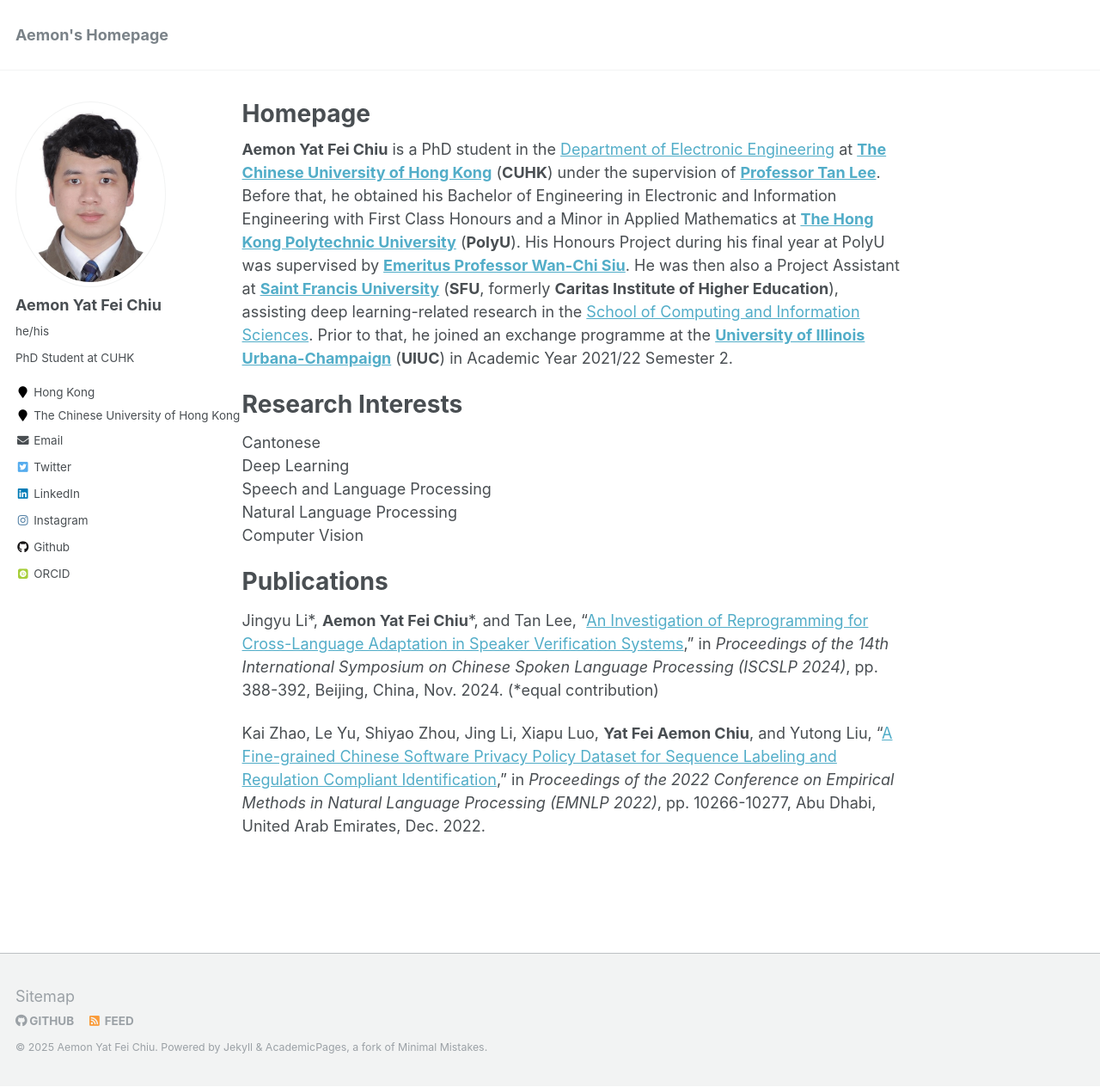
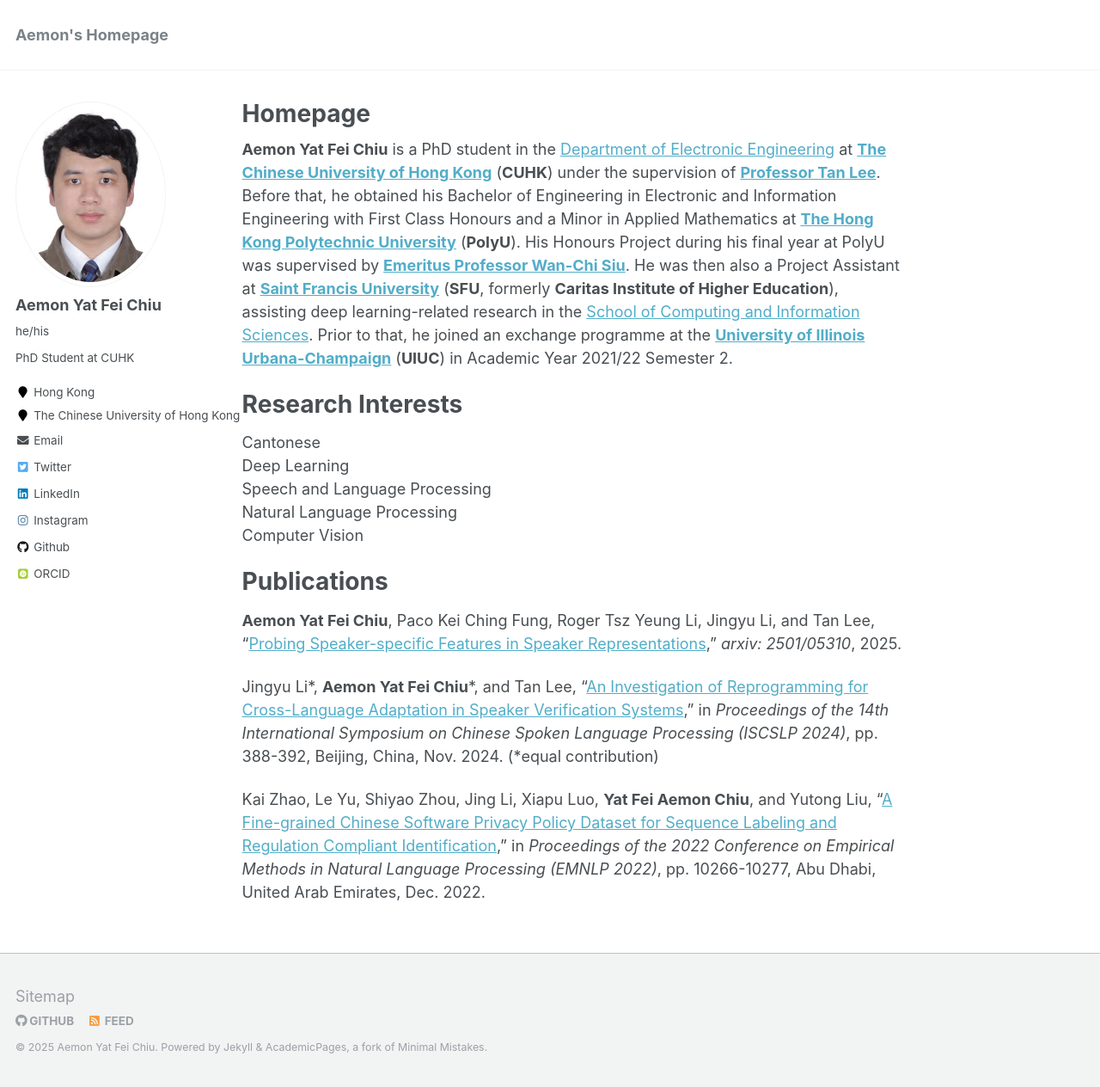
Before and after one commit to aemonyfchiu/aemonyfchiu.github.io, a Jekyll site: the page built from _pages/about.md, in a window 1280 px wide and 1264 px high. Shown: the whole window at 86% size. Built offline with Jekyll 4.4.1, drawn with Linux system fonts in a browser that asks for light colours; some web fonts are replaced.

Commit message:
Update about.md

```diff
--- a/_pages/about.md
+++ b/_pages/about.md
@@ -19,6 +19,8 @@ Computer Vision
 
 Publications
 ======
+**Aemon Yat Fei Chiu**, Paco Kei Ching Fung, Roger Tsz Yeung Li, Jingyu Li, and Tan Lee, “[Probing Speaker-specific Features in Speaker Representations](https://arxiv.org/abs/2501.05310),” *arxiv: 2501/05310*, 2025.
+
 Jingyu Li\*, **Aemon Yat Fei Chiu**\*, and Tan Lee, “[An Investigation of Reprogramming for Cross-Language Adaptation in Speaker Verification Systems](https://ieeexplore.ieee.org/document/10800573/),” in *Proceedings of the 14th International Symposium on Chinese Spoken Language Processing (ISCSLP 2024)*, pp. 388-392, Beijing, China, Nov. 2024. (*equal contribution)
 
 Kai Zhao, Le Yu, Shiyao Zhou, Jing Li, Xiapu Luo, **Yat Fei Aemon Chiu**, and Yutong Liu, “[A Fine-grained Chinese Software Privacy Policy Dataset for Sequence Labeling and Regulation Compliant Identification](https://aclanthology.org/2022.emnlp-main.700/),” in *Proceedings of the 2022 Conference on Empirical Methods in Natural Language Processing (EMNLP 2022)*, pp. 10266-10277, Abu Dhabi, United Arab Emirates, Dec. 2022.
```
